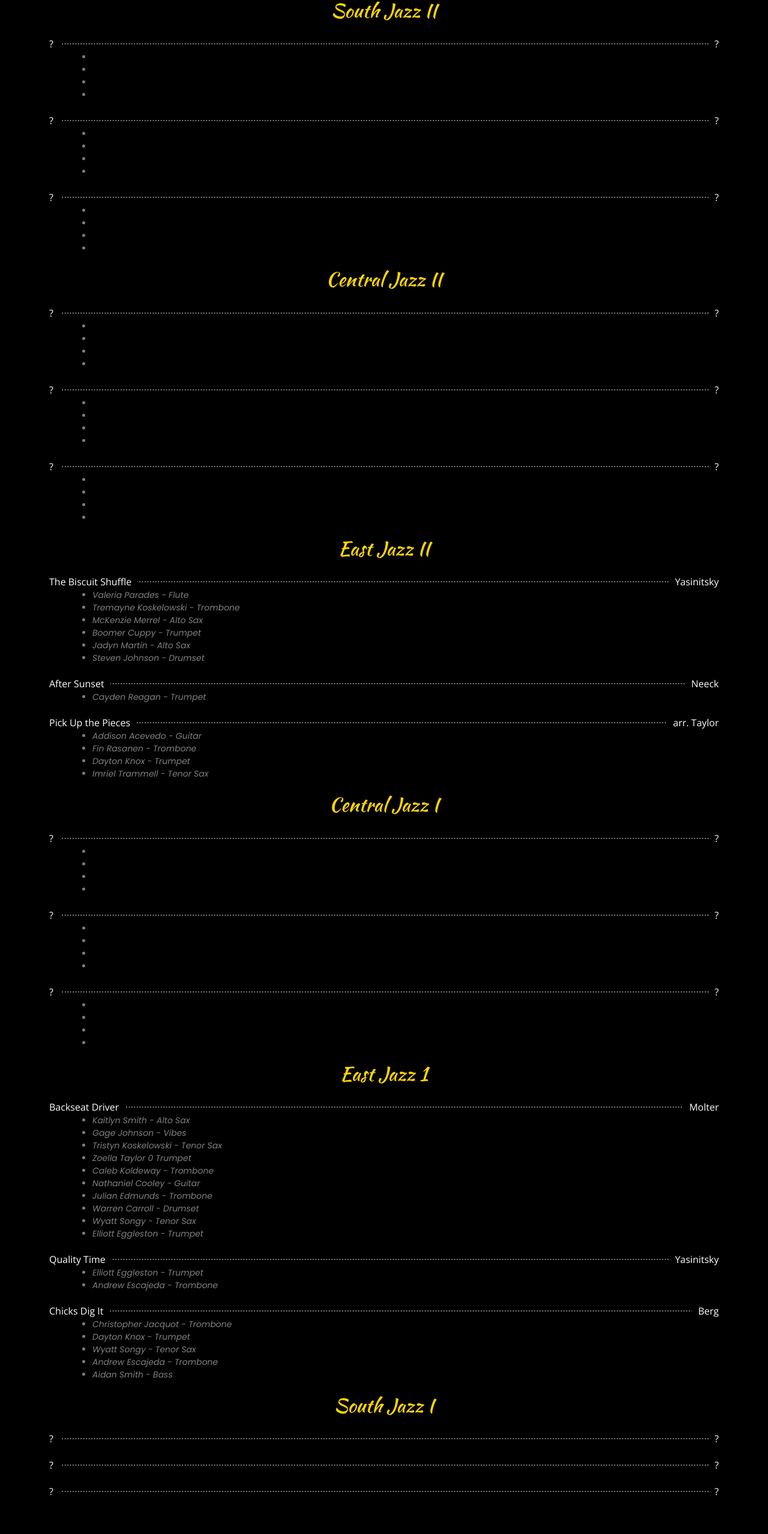
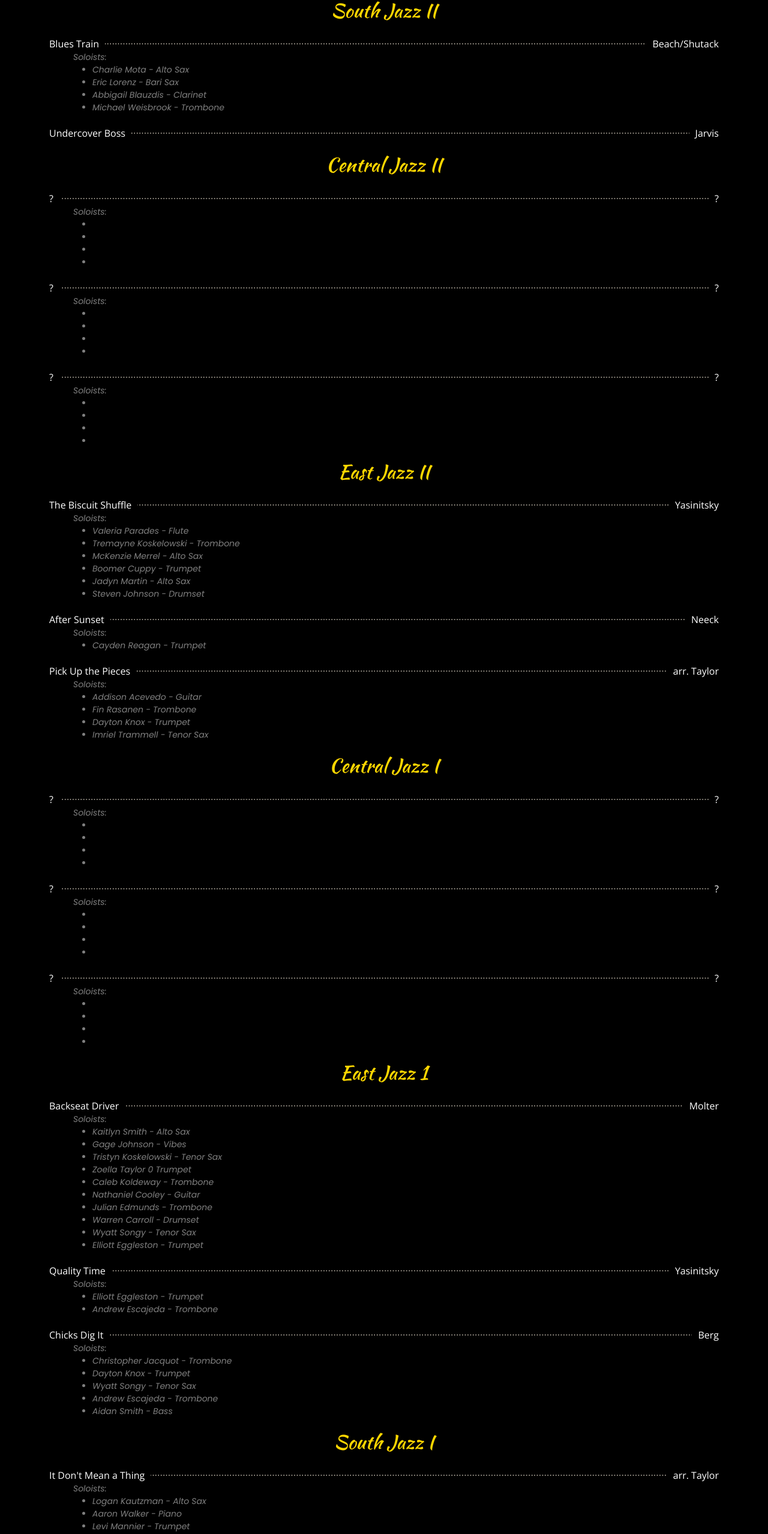
Before and after one commit to btschu/2025-city-jazz-concert, a plain HTML site: page index.html in a window 1280 px wide. Shown: the part 1030-3588 px from the top of the page at 60% size. Drawn offline with nearby package versions, Linux system fonts and the light colour scheme; a web font is replaced by a local one.

Commit message:
added south's songs

```diff
--- a/index.html
+++ b/index.html
@@ -108,9 +108,40 @@
             <h2 class="text-center mb-4"><span>South Jazz II</span></h2>
 
             <div class="program-content">
+              <a href="#">Blues Train</a><span>Beach/Shutack</span>
+            </div>
+            <div class="soloists">
+              Soloists:
+              <ul>
+                <li>Charlie Mota - Alto Sax</li>
+                <li>Eric Lorenz - Bari Sax</li>
+                <li>Abbigail Blauzdis - Clarinet</li>
+                <li>Michael Weisbrook - Trombone</li>
+              </ul>
+            </div>
+          </div>
+
+          <div class="col-lg-12 program-item filter-s2">
+            <div class="program-content">
+              <a href="#">Undercover Boss</a><span>Jarvis</span>
+            </div>
+            <!-- <div class="soloists">
+              Soloists:
+              <ul>
+                <li></li>
+                <li></li>
+                <li></li>
+                <li></li>
+              </ul>
+            </div> -->
+          </div>
+
+          <!-- <div class="col-lg-12 program-item filter-s2">
+            <div class="program-content">
               <a href="#">?</a><span>?</span>
             </div>
             <div class="soloists">
+              Soloists:
               <ul>
                 <li></li>
                 <li></li>
@@ -118,35 +149,7 @@
                 <li></li>
               </ul>
             </div>
-          </div>
-
-          <div class="col-lg-12 program-item filter-s2">
-            <div class="program-content">
-              <a href="#">?</a><span>?</span>
-            </div>
-            <div class="soloists">
-              <ul>
-                <li></li>
-                <li></li>
-                <li></li>
-                <li></li>
-              </ul>
-            </div>
-          </div>
-
-          <div class="col-lg-12 program-item filter-s2">
-            <div class="program-content">
-              <a href="#">?</a><span>?</span>
-            </div>
-            <div class="soloists">
-              <ul>
-                <li></li>
-                <li></li>
-                <li></li>
-                <li></li>
-              </ul>
-            </div>
-          </div>
+          </div> -->
           <!--***** End South Jazz II Program *****-->
 
           <!--***** Central Jazz II Program *****-->
@@ -157,6 +160,7 @@
               <a href="#">?</a><span>?</span>
             </div>
             <div class="soloists">
+              Soloists:
               <ul>
                 <li></li>
                 <li></li>
@@ -171,6 +175,7 @@
               <a href="#">?</a><span>?</span>
             </div>
             <div class="soloists">
+              Soloists:
               <ul>
                 <li></li>
                 <li></li>
@@ -185,6 +190,7 @@
               <a href="#">?</a><span>?</span>
             </div>
             <div class="soloists">
+              Soloists:
               <ul>
                 <li></li>
                 <li></li>
@@ -203,6 +209,7 @@
               <a href="#">The Biscuit Shuffle</a><span>Yasinitsky</span>
             </div>
             <div class="soloists">
+              Soloists:
               <ul>
                 <li>Valeria Parades - Flute</li>
                 <li>Tremayne Koskelowski - Trombone</li>
@@ -219,6 +226,7 @@
               <a href="#">After Sunset</a><span>Neeck</span>
             </div>
             <div class="soloists">
+              Soloists:
               <ul>
                 <li>Cayden Reagan - Trumpet</li>
               </ul>
@@ -230,6 +238,7 @@
               <a href="#">Pick Up the Pieces</a><span>arr. Taylor</span>
             </div>
             <div class="soloists">
+              Soloists:
               <ul>
                 <li>Addison Acevedo - Guitar</li>
                 <li>Fin Rasanen - Trombone</li>
@@ -249,6 +258,7 @@
               <a href="#">?</a><span>?</span>
             </div>
             <div class="soloists">
+              Soloists:
               <ul>
                 <li></li>
                 <li></li>
@@ -263,6 +273,7 @@
               <a href="#">?</a><span>?</span>
             </div>
             <div class="soloists">
+              Soloists:
               <ul>
                 <li></li>
                 <li></li>
@@ -277,6 +288,7 @@
               <a href="#">?</a><span>?</span>
             </div>
             <div class="soloists">
+              Soloists:
               <ul>
                 <li></li>
                 <li></li>
@@ -296,6 +308,7 @@
               <a href="#">Backseat Driver</a><span>Molter</span>
             </div>
             <div class="soloists">
+              Soloists:
               <ul>
                 <li>Kaitlyn Smith - Alto Sax</li>
                 <li>Gage Johnson - Vibes</li>
@@ -316,6 +329,7 @@
               <a href="#">Quality Time</a><span>Yasinitsky</span>
             </div>
             <div class="soloists">
+              Soloists:
               <ul>
                 <li>Elliott Eggleston - Trumpet</li>
                 <li>Andrew Escajeda - Trombone</li>
@@ -328,6 +342,7 @@
               <a href="#">Chicks Dig It</a><span>Berg</span>
             </div>
             <div class="soloists">
+              Soloists:
               <ul>
                 <li>Christopher Jacquot - Trombone</li>
                 <li>Dayton Knox - Trumpet</li>
@@ -344,29 +359,47 @@
             <h2 class="text-center mb-4"><span>South Jazz I</span></h2>
 
             <div class="program-content">
-              <a href="#">?</a><span>?</span>
+              <a href="#">It Don't Mean a Thing</a><span>arr. Taylor</span>
             </div>
-            <!-- <div class="soloists">
-              Soloists: Josiah Cuthbert, Dillon Smith, Zander White, and Courtney Schwab
-            </div> -->
+            <div class="soloists">
+              Soloists:
+              <ul>
+                <li>Logan Kautzman - Alto Sax</li>
+                <li>Aaron Walker - Piano</li>
+                <li>Levi Mannier - Trumpet</li>
+              </ul>
+            </div>
           </div>
 
           <div class="col-lg-12 program-item filter-s1">
             <div class="program-content">
-              <a href="#">?</a><span>?</span>
+              <a href="#">South Side Blues</a><span>Beach</span>
             </div>
-            <!-- <div class="soloists">
-              Soloists: Jason Giguere, Jamie Jones, Dillon Smith, and Dayonna Smith
-            </div> -->
+            <div class="soloists">
+              Soloists:
+              Soloists:
+              <ul>
+                <li>Kyson Potter - Tenor Sax</li>
+                <li>Levi Mannier - Trumpet</li>
+                <li>Jake Brown - Guitar</li>
+                <li>Charlie Mota - Bari Sax</li>
+              </ul>
+            </div>
           </div>
 
           <div class="col-lg-12 program-item filter-s1">
             <div class="program-content">
-              <a href="#">?</a><span>?</span>
+              <a href="#">Road Song</a><span>arr. White</span>
             </div>
-            <!-- <div class="soloists">
-              Soloists: Madison O'Briant and Dillon Smith
-            </div> -->
+            <div class="soloists">
+              Soloists:
+              <ul>
+                <li>Logan Kautzman - Alto Sax</li>
+                <li>Aaron Walker - Piano</li>
+                <li>Diego Diaz - Trumpet</li>
+                <li>Toby Hall - Trombone</li>
+              </ul>
+            </div>
           </div>
           <!--***** End South Jazz I Program  *****-->
         </div>
```
